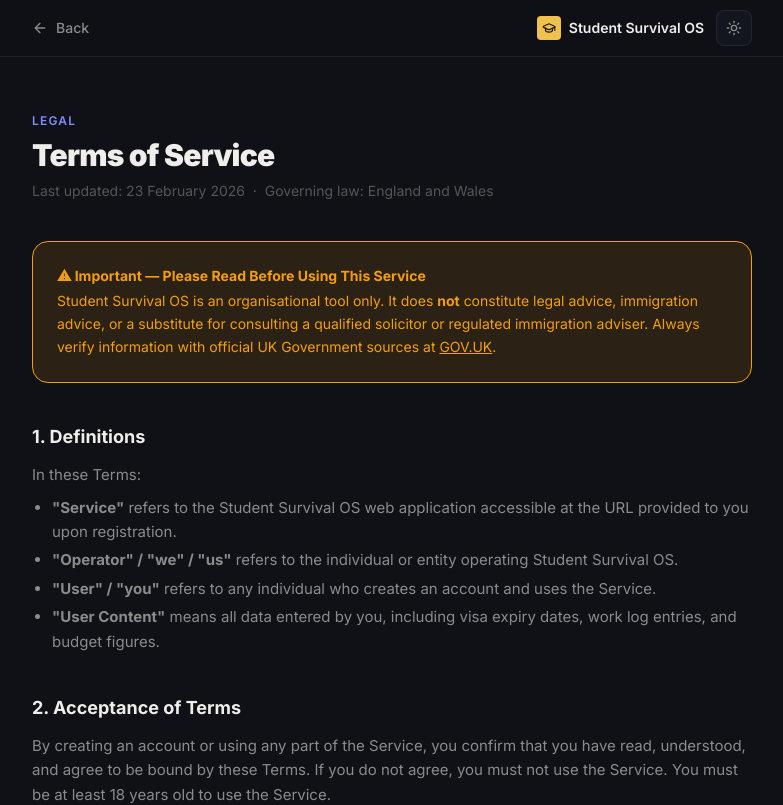
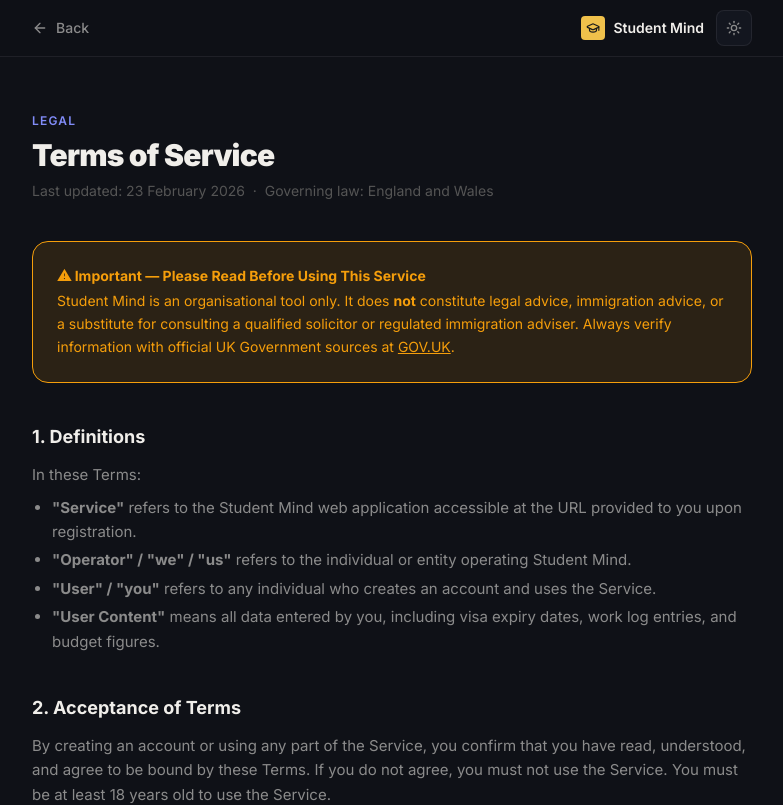
Before and after one commit to Ansh465/student-mind, a Next.js app: page /terms in a window 1280 px wide. Shown: the top 805 px of the page, without its empty margins (248-1031 px from the left). Built offline with nearby package versions, Linux system fonts and the light colour scheme.

Commit message:
chore: rebranding application to Student Mind

```diff
--- a/app/dashboard/page.tsx
+++ b/app/dashboard/page.tsx
@@ -125,7 +125,7 @@
 
                 {/* Subtle Footer */}
                 <footer className="mt-16 pt-8 border-t border-[var(--border)] flex flex-col sm:flex-row items-center justify-between gap-4 text-xs text-[var(--text-muted)]">
-                    <p>© 2026 Student Survival OS. All rights reserved.</p>
+                    <p>© 2026 Student Mind. All rights reserved.</p>
                     <div className="flex items-center gap-6">
                         <Link href="/terms" className="hover:text-[var(--text)] transition-colors">Terms of Service</Link>
                         <Link href="/privacy" className="hover:text-[var(--text)] transition-colors">Privacy Policy</Link>
--- a/app/layout.tsx
+++ b/app/layout.tsx
@@ -7,7 +7,7 @@
 const inter = Inter({ subsets: ['latin'] })
 
 export const metadata: Metadata = {
-  title: 'Student Survival OS',
+  title: 'Student Mind',
   description: 'Manage your visa, work hours, and budget — all in one place.',
 }
 
--- a/app/login/page.tsx
+++ b/app/login/page.tsx
@@ -65,7 +65,7 @@
                         <GraduationCap className="w-8 h-8" style={{ color: 'var(--accent-fg)' }} />
                     </div>
                     <h1 className="text-3xl font-bold text-[var(--text)]">Welcome back</h1>
-                    <p className="text-[var(--text-sub)] mt-2">Sign in to Student Survival OS</p>
+                    <p className="text-[var(--text-sub)] mt-2">Sign in to Student Mind</p>
                 </div>
 
                 {/* Card */}
--- a/app/page.tsx
+++ b/app/page.tsx
@@ -32,7 +32,7 @@
             <div className="w-7 h-7 rounded-lg flex items-center justify-center" style={{ background: 'var(--accent)' }}>
               <GraduationCap className="w-4 h-4" style={{ color: 'var(--accent-fg)' }} />
             </div>
-            <span className="font-semibold text-[var(--text)] text-sm tracking-tight">Student Survival OS</span>
+            <span className="font-semibold text-[var(--text)] text-sm tracking-tight">Student Mind</span>
           </div>
           <nav className="hidden md:flex items-center gap-6 text-[13px] text-[var(--text-sub)]">
             <a href="#features" className="hover:text-[var(--text)] transition-colors font-medium">Features</a>
@@ -74,7 +74,7 @@
               <span className="bg-gradient-to-r from-[var(--accent)] via-[#ffa43a] to-[var(--rose)] bg-clip-text text-transparent">Stay in control.</span>
             </h1>
             <p className="text-[var(--text-sub)] text-base leading-relaxed mb-8 max-w-sm">
-              Student Survival OS is the all-in-one dashboard that helps you manage your visa expiry, work hours, and budget — without the stress.
+              Student Mind is the all-in-one dashboard that helps you manage your visa expiry, work hours, and budget — without the stress.
             </p>
             <div className="flex items-center gap-3">
               <Link href="/signup" className="flex items-center gap-2 px-6 py-3 rounded-xl btn-accent font-bold transition-all hover:scale-[1.02] glow-accent">
@@ -187,7 +187,7 @@
         <div className="max-w-6xl mx-auto">
           <div className="text-center mb-16">
             <span className="tag-pill bg-[var(--bg-card)] border border-[var(--border)] text-[var(--text-sub)] px-3 py-1 rounded-full text-xs font-semibold">Features</span>
-            <h2 className="text-3xl font-black text-[var(--text)] tracking-tight mt-3">Why choose Student Survival OS</h2>
+            <h2 className="text-3xl font-black text-[var(--text)] tracking-tight mt-3">Why choose Student Mind</h2>
             <p className="text-[var(--text-sub)] text-sm mt-2">Because staying compliant should be as simple as using an app.</p>
           </div>
 
@@ -222,7 +222,7 @@
             Ready to take control?
           </h2>
           <p className="text-[var(--text-sub)] text-base mb-10 max-w-sm mx-auto leading-relaxed">
-            Join international students across the UK who use Student Survival OS to stay organised and compliant.
+            Join international students across the UK who use Student Mind to stay organised and compliant.
           </p>
           <div className="flex flex-col sm:flex-row items-center justify-center gap-4">
             <Link href="/signup" className="flex items-center gap-2 px-8 py-4 rounded-xl btn-accent font-bold transition-all hover:scale-[1.05] shadow-lg shadow-[var(--accent)]/20">
@@ -243,14 +243,14 @@
             <div className="w-6 h-6 rounded flex items-center justify-center" style={{ background: 'var(--accent)' }}>
               <GraduationCap className="w-3.5 h-3.5" style={{ color: 'var(--accent-fg)' }} />
             </div>
-            <span className="font-bold text-[var(--text)] text-sm">Student Survival OS</span>
+            <span className="font-bold text-[var(--text)] text-sm">Student Mind</span>
           </div>
           <div className="flex items-center gap-8 text-[var(--text-muted)] text-xs font-medium">
             <Link href="/terms" className="hover:text-[var(--text)] transition-colors">Terms of Service</Link>
             <Link href="/privacy" className="hover:text-[var(--text)] transition-colors">Privacy Policy</Link>
             <a href="mailto:support@studentsurvivalos.app" className="hover:text-[var(--text)] transition-colors">Support</a>
           </div>
-          <p className="text-[var(--text-muted)] text-xs">© 2026 Student Survival OS. Built for Students.</p>
+          <p className="text-[var(--text-muted)] text-xs">© 2026 Student Mind. Built for Students.</p>
         </div>
       </footer>
 
--- a/app/privacy/page.tsx
+++ b/app/privacy/page.tsx
@@ -3,8 +3,8 @@
 import { ThemeToggle } from '@/components/ThemeToggle'
 
 export const metadata = {
-    title: 'Privacy Policy | Student Survival OS',
-    description: 'GDPR-compliant Privacy Policy for Student Survival OS.',
+    title: 'Privacy Policy | Student Mind',
+    description: 'GDPR-compliant Privacy Policy for Student Mind.',
 }
 
 export default function PrivacyPage() {
@@ -21,7 +21,7 @@
                             <div className="w-6 h-6 rounded flex items-center justify-center" style={{ background: 'var(--accent)' }}>
                                 <GraduationCap className="w-3.5 h-3.5" style={{ color: 'var(--accent-fg)' }} />
                             </div>
-                            <span className="text-sm font-semibold text-[var(--text)]">Student Survival OS</span>
+                            <span className="text-sm font-semibold text-[var(--text)]">Student Mind</span>
                         </div>
                         <ThemeToggle />
                     </div>
@@ -32,7 +32,7 @@
                 <div className="mb-10">
                     <p className="text-xs font-semibold uppercase tracking-widest mb-2" style={{ color: 'var(--indigo)' }}>Legal</p>
                     <h1 className="text-3xl font-black text-[var(--text)] tracking-tight">Privacy Policy</h1>
-                    <p className="text-[var(--text-muted)] text-sm mt-2">Last updated: 23 February 2026 &nbsp;·&nbsp; Controller: Student Survival OS Operator</p>
+                    <p className="text-[var(--text-muted)] text-sm mt-2">Last updated: 23 February 2026 &nbsp;·&nbsp; Controller: Student Mind Operator</p>
                 </div>
 
                 <div className="rounded-2xl border p-6 mb-10" style={{ background: 'var(--indigo-soft)', borderColor: 'var(--indigo)' }}>
@@ -48,7 +48,7 @@
                     <section>
                         <h2 className="text-lg font-bold text-[var(--text)] mb-3">1. Who We Are (Data Controller)</h2>
                         <p>
-                            Student Survival OS ("we", "us", "our") is the data controller for personal data processed through this Service. For data-related enquiries, contact us at{' '}
+                            Student Mind ("we", "us", "our") is the data controller for personal data processed through this Service. For data-related enquiries, contact us at{' '}
                             <a href="mailto:privacy@studentsurvivalos.app" className="text-indigo-600 underline">privacy@studentsurvivalos.app</a>.
                         </p>
                     </section>
@@ -217,7 +217,7 @@
                 </div>
 
                 <div className="mt-14 pt-8 border-t border-[var(--border)] flex items-center justify-between text-xs text-[var(--text-muted)]">
-                    <span>Student Survival OS · UK GDPR Compliant</span>
+                    <span>Student Mind · UK GDPR Compliant</span>
                     <Link href="/terms" className="hover:underline" style={{ color: 'var(--indigo)' }}>Terms of Service →</Link>
                 </div>
             </main>
--- a/app/signup/page.tsx
+++ b/app/signup/page.tsx
@@ -76,7 +76,7 @@
                         <GraduationCap className="w-8 h-8" style={{ color: 'var(--accent-fg)' }} />
                     </div>
                     <h1 className="text-3xl font-bold text-[var(--text)]">Get started</h1>
-                    <p className="text-[var(--text-sub)] mt-2">Create your Student Survival OS account</p>
+                    <p className="text-[var(--text-sub)] mt-2">Create your Student Mind account</p>
                 </div>
 
                 <div className="card rounded-2xl p-8">
@@ -129,7 +129,7 @@
                                     {consentLegal ? <CheckSquare className="w-5 h-5" /> : <Square className="w-5 h-5" />}
                                 </button>
                                 <span className="text-xs text-[var(--text-sub)] leading-snug">
-                                    I understand that Student Survival OS is <strong className="text-[var(--text)]">not a legal service</strong>. I am responsible for verifying my visa compliance with official UK Government sources and a qualified immigration adviser. <span className="text-[var(--red)]">*</span>
+                                    I understand that Student Mind is <strong className="text-[var(--text)]">not a legal service</strong>. I am responsible for verifying my visa compliance with official UK Government sources and a qualified immigration adviser. <span className="text-[var(--red)]">*</span>
                                 </span>
                             </label>
 
--- a/app/terms/page.tsx
+++ b/app/terms/page.tsx
@@ -3,8 +3,8 @@
 import { ThemeToggle } from '@/components/ThemeToggle'
 
 export const metadata = {
-    title: 'Terms of Service | Student Survival OS',
-    description: 'Terms of Service for Student Survival OS — please read carefully before using the application.',
+    title: 'Terms of Service | Student Mind',
+    description: 'Terms of Service for Student Mind — please read carefully before using the application.',
 }
 
 export default function TermsPage() {
@@ -21,7 +21,7 @@
                             <div className="w-6 h-6 rounded flex items-center justify-center" style={{ background: 'var(--accent)' }}>
                                 <GraduationCap className="w-3.5 h-3.5" style={{ color: 'var(--accent-fg)' }} />
                             </div>
-                            <span className="text-sm font-semibold text-[var(--text)]">Student Survival OS</span>
+                            <span className="text-sm font-semibold text-[var(--text)]">Student Mind</span>
                         </div>
                         <ThemeToggle />
                     </div>
@@ -39,7 +39,7 @@
                 <div className="rounded-2xl border p-6 mb-10" style={{ background: 'var(--amber-soft)', borderColor: 'var(--amber)' }}>
                     <p className="text-sm font-bold mb-1" style={{ color: 'var(--amber)' }}>⚠ Important — Please Read Before Using This Service</p>
                     <p className="text-sm leading-relaxed" style={{ color: 'var(--amber)' }}>
-                        Student Survival OS is an organisational tool only. It does <strong>not</strong> constitute legal advice, immigration advice, or a substitute for consulting a qualified solicitor or regulated immigration adviser. Always verify information with official UK Government sources at <a href="https://www.gov.uk" target="_blank" rel="noopener noreferrer" className="underline">GOV.UK</a>.
+                        Student Mind is an organisational tool only. It does <strong>not</strong> constitute legal advice, immigration advice, or a substitute for consulting a qualified solicitor or regulated immigration adviser. Always verify information with official UK Government sources at <a href="https://www.gov.uk" target="_blank" rel="noopener noreferrer" className="underline">GOV.UK</a>.
                     </p>
                 </div>
 
@@ -50,8 +50,8 @@
                         <h2 className="text-lg font-bold text-[var(--text)] mb-3">1. Definitions</h2>
                         <p>In these Terms:</p>
                         <ul className="list-disc ml-5 mt-2 space-y-1">
-                            <li><strong>"Service"</strong> refers to the Student Survival OS web application accessible at the URL provided to you upon registration.</li>
-                            <li><strong>"Operator" / "we" / "us"</strong> refers to the individual or entity operating Student Survival OS.</li>
+                            <li><strong>"Service"</strong> refers to the Student Mind web application accessible at the URL provided to you upon registration.</li>
+                            <li><strong>"Operator" / "we" / "us"</strong> refers to the individual or entity operating Student Mind.</li>
                             <li><strong>"User" / "you"</strong> refers to any individual who creates an account and uses the Service.</li>
                             <li><strong>"User Content"</strong> means all data entered by you, including visa expiry dates, work log entries, and budget figures.</li>
                         </ul>
@@ -200,7 +200,7 @@
                 </div>
 
                 <div className="mt-14 pt-8 border-t border-[var(--border)] flex items-center justify-between text-xs text-[var(--text-muted)]">
-                    <span>Student Survival OS · England &amp; Wales</span>
+                    <span>Student Mind · England &amp; Wales</span>
                     <Link href="/privacy" className="hover:underline" style={{ color: 'var(--indigo)' }}>Privacy Policy →</Link>
                 </div>
             </main>
--- a/components/Navbar.tsx
+++ b/components/Navbar.tsx
@@ -31,7 +31,7 @@
                         <div className="w-8 h-8 rounded-lg flex items-center justify-center transition-colors" style={{ background: 'var(--accent)' }}>
                             <GraduationCap className="w-5 h-5" style={{ color: 'var(--accent-fg)' }} />
                         </div>
-                        <span className="font-bold text-[var(--text)] hidden sm:block">Student Survival OS</span>
+                        <span className="font-bold text-[var(--text)] hidden sm:block">Student Mind</span>
                     </Link>
 
                     {/* Nav Links + Theme Toggle */}
@@ -41,8 +41,8 @@
                                 key={href}
                                 href={href}
                                 className={`flex items-center gap-2 px-3 py-2 rounded-lg text-sm font-medium transition-colors ${pathname === href
-                                        ? 'text-[var(--accent-fg)] font-semibold'
-                                        : 'text-[var(--text-sub)] hover:text-[var(--text)] hover:bg-[var(--bg-raised)]'
+                                    ? 'text-[var(--accent-fg)] font-semibold'
+                                    : 'text-[var(--text-sub)] hover:text-[var(--text)] hover:bg-[var(--bg-raised)]'
                                     }`}
                                 style={pathname === href ? { background: 'var(--accent)' } : {}}
                             >
```
Also changed, not shown: 2 other files (tests, documents, lock files or other folders).
